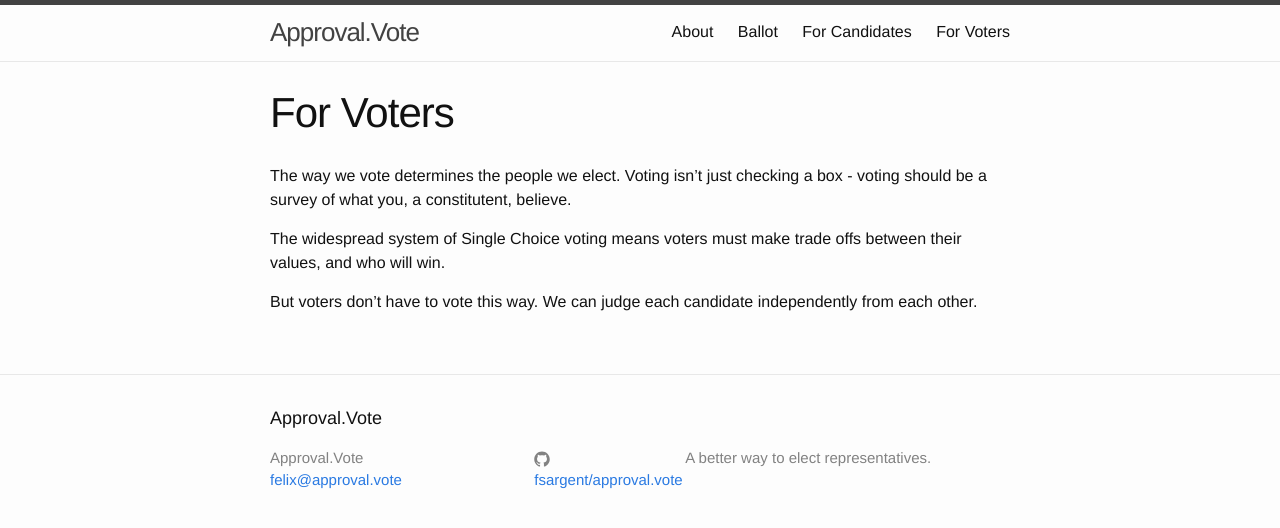
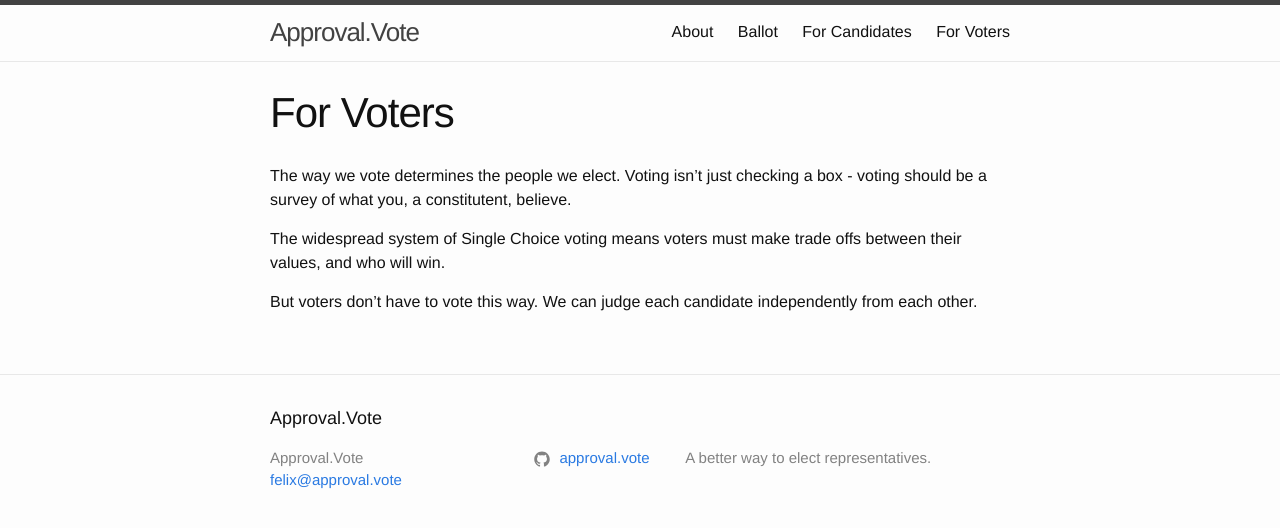
Before and after one commit to electionscience/approval.vote-legacy, a Jekyll site: the page built from problems.md, in a window 1280 px wide. Shown: the top 528 px of the page. Built offline with Jekyll 4.4.1, drawn with Linux system fonts in a browser that asks for light colours.

Commit message:
update readme.md

```diff
--- a/_includes/footer.html
+++ b/_includes/footer.html
@@ -24,7 +24,7 @@
         <ul class="social-media-list">
           {% if site.github_username %}
           <li>
-            {% include icon-github.html username=site.github_username %}
+            {% include icon-github.html username="approval.vote" %}
           </li>
           {% endif %}
 
```
Also changed, not shown: README.md.
